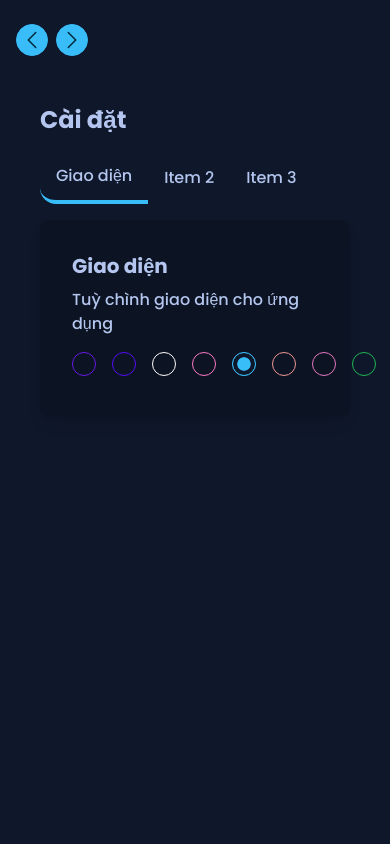
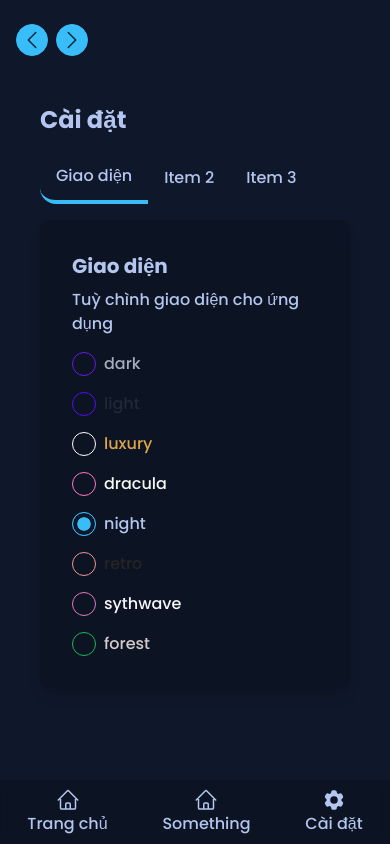
Before and after one commit to hai0z/next-app-movie, a Next.js app: page /setting in a window 390 px wide. Built offline with nearby package versions, Linux system fonts and the light colour scheme; no server answers.

Commit message:
mobile responsive

```diff
--- a/app/components/Slider.tsx
+++ b/app/components/Slider.tsx
@@ -34,13 +34,13 @@ function Slider({ movie }: { movie: MovieList }) {
                         <Image
                             src={`${ImagePath}/original/${m.backdrop_path}`}
                             alt="film"
-                            className="w-full brightness-50 blur-sm object-cover h-[50vh] lg:h-[95vh] rounded-tl-[20px]"
+                            className="w-full brightness-50 md:blur-sm object-cover h-[50vh] lg:h-[95vh] rounded-tl-[20px]"
                             width={1920}
                             height={1080}
                             priority
                         />
 
-                        <div className="absolute top-20 md:top-32 flex flex-col justify-around lg:px-8 md:flex-row w-full px-8">
+                        <div className="absolute bottom-0 md:top-32 flex flex-col md:justify-around lg:px-8 md:flex-row w-full px-8 justify-center">
                             <div
                                 className={`${
                                     currentIndex === index
@@ -67,7 +67,7 @@ function Slider({ movie }: { movie: MovieList }) {
                                     <p className="lg:text-[3rem] md:text-[2rem] text-[1.5rem] text-white font-semibold drop-shadow-2xl shadow-black w-full">
                                         {m.title}
                                     </p>
-                                    <p className="drop-shadow-2xl shadow-black text-[1rem]  w-full text-left  text-white">
+                                    <p className="hidden drop-shadow-2xl shadow-black text-[1rem]  w-full text-left  text-white md:block">
                                         {m.overview}
                                     </p>
                                     <motion.div
--- /dev/null
+++ b/app/components/mobile/MobileTab.tsx
@@ -0,0 +1,60 @@
+"use client";
+import React, { useState, useEffect } from "react";
+import Link from "next/link";
+import { HomeIcon } from "@heroicons/react/24/outline";
+function MobileTab() {
+    const [isScroll, setIsScroll] = useState(false);
+    useEffect(() => {
+        const onScrollTop = () => {
+            if (window.scrollY > 90) {
+                setIsScroll(true);
+            } else {
+                setIsScroll(false);
+            }
+        };
+        window.addEventListener("scroll", onScrollTop);
+        return () => window.removeEventListener("scroll", onScrollTop);
+    }, []);
+    return (
+        <div
+            className={`fixed bottom-0 z-50 bg-base-300 h-16 w-full flex flex-row items-center bg-opacity-80 backdrop-blur-sm justify-around transition-all duration-300 ${
+                isScroll && "-bottom-20 transition-all duration-300"
+            }`}
+        >
+            <div className="flex justify-center items-center flex-col">
+                <Link href={"/"} className="">
+                    <HomeIcon className="h-6 w-6 text-base-content" />
+                </Link>
+                <p>Trang chủ</p>
+            </div>
+            <div className="flex justify-center items-center flex-col">
+                <Link href={"/"} className="">
+                    <HomeIcon className="h-6 w-6 text-base-content" />
+                </Link>
+                <p>Something</p>
+            </div>
+            <div
+                className="flex flex-col justify-center items-center"
+                data-tip="Cài đặt"
+            >
+                <Link href={"/setting"}>
+                    <svg
+                        xmlns="http://www.w3.org/2000/svg"
+                        viewBox="0 0 24 24"
+                        fill="currentColor"
+                        className="w-6 h-6 text-base-content"
+                    >
+                        <path
+                            fillRule="evenodd"
+                            d="M11.078 2.25c-.917 0-1.699.663-1.85 1.567L9.05 4.889c-.02.12-.115.26-.297.348a7.493 7.493 0 00-.986.57c-.166.115-.334.126-.45.083L6.3 5.508a1.875 1.875 0 00-2.282.819l-.922 1.597a1.875 1.875 0 00.432 2.385l.84.692c.095.078.17.229.154.43a7.598 7.598 0 000 1.139c.015.2-.059.352-.153.43l-.841.692a1.875 1.875 0 00-.432 2.385l.922 1.597a1.875 1.875 0 002.282.818l1.019-.382c.115-.043.283-.031.45.082.312.214.641.405.985.57.182.088.277.228.297.35l.178 1.071c.151.904.933 1.567 1.85 1.567h1.844c.916 0 1.699-.663 1.85-1.567l.178-1.072c.02-.12.114-.26.297-.349.344-.165.673-.356.985-.57.167-.114.335-.125.45-.082l1.02.382a1.875 1.875 0 002.28-.819l.923-1.597a1.875 1.875 0 00-.432-2.385l-.84-.692c-.095-.078-.17-.229-.154-.43a7.614 7.614 0 000-1.139c-.016-.2.059-.352.153-.43l.84-.692c.708-.582.891-1.59.433-2.385l-.922-1.597a1.875 1.875 0 00-2.282-.818l-1.02.382c-.114.043-.282.031-.449-.083a7.49 7.49 0 00-.985-.57c-.183-.087-.277-.227-.297-.348l-.179-1.072a1.875 1.875 0 00-1.85-1.567h-1.843zM12 15.75a3.75 3.75 0 100-7.5 3.75 3.75 0 000 7.5z"
+                            clipRule="evenodd"
+                        />
+                    </svg>
+                </Link>
+                <p>Cài đặt</p>
+            </div>
+        </div>
+    );
+}
+
+export default MobileTab;
--- a/app/layout.tsx
+++ b/app/layout.tsx
@@ -8,6 +8,7 @@ const poppins = Poppins({
 });
 import Header from "./components/Header";
 import NextTopLoader from "nextjs-toploader";
+import MobileTab from "./components/mobile/MobileTab";
 export const metadata = {
     title: "The Movies",
     description: "The Movies DB",
@@ -30,7 +31,9 @@ export default function RootLayout({
             <body className={poppins.className}>
                 <div className="flex flex-row">
                     <Sidebar />
-
+                    <div className="md:hidden">
+                        <MobileTab />
+                    </div>
                     <div className="flex flex-col w-full md:pl-[80px]">
                         <NextTopLoader showSpinner={false} />
                         <Header />
--- a/app/movie/[movieId]/page.tsx
+++ b/app/movie/[movieId]/page.tsx
@@ -120,7 +120,7 @@ async function Page({
                     </div>
                 </div>
                 <div>
-                    <p className="text-3xl  text-base-content pt-4">
+                    <p className="md:text-3xl  text-base-content pt-4">
                         Top Diễn Viên
                     </p>
                     <Link
@@ -150,7 +150,7 @@ async function Page({
                     </div>
                 </div>
                 <div>
-                    <p className="text-3xl  text-base-content pt-4">
+                    <p className="md:text-3xl  text-base-content pt-4">
                         Phim Đề Xuất
                     </p>
                     <Link
--- a/app/setting/page.tsx
+++ b/app/setting/page.tsx
@@ -39,87 +39,119 @@ function Page() {
                 <div className="w-full bg-base-300 rounded-lg flex flex-col p-8 shadow-lg">
                     <p className="text-xl font-bold">Giao diện</p>
                     <p className="mt-2">Tuỳ chình giao diện cho ứng dụng</p>
-                    <div className="flex gap-4 mt-4 ">
-                        <div data-theme="dark" className="bg-transparent">
+                    <div className="flex gap-4 mt-4 flex-col md:flex-row flex-wrap ">
+                        <div
+                            data-theme="dark"
+                            className="bg-transparent flex gap-2"
+                        >
                             <input
                                 onClick={() => handleChangeTheme("dark")}
                                 type="radio"
                                 name="radio-1"
-                                className="radio radio-primary tooltip hover:bg-primary"
+                                className="radio radio-primary md:tooltip hover:bg-primary"
                                 data-tip="dark"
                                 checked={theme === "dark"}
                             />
+                            <p className={"block md:hidden"}>dark</p>
                         </div>
-                        <div data-theme="light" className="bg-transparent">
+                        <div
+                            data-theme="light"
+                            className="bg-transparent flex gap-2"
+                        >
                             <input
                                 onClick={() => handleChangeTheme("light")}
                                 type="radio"
                                 name="radio-1"
-                                className="radio radio-primary tooltip hover:bg-primary"
+                                className="radio radio-primary md:tooltip hover:bg-primary"
                                 data-tip="light"
                                 checked={theme === "light"}
                             />
+                            <p className={"block md:hidden"}>light</p>
                         </div>
-                        <div data-theme="luxury" className="bg-transparent">
+                        <div
+                            data-theme="luxury"
+                            className="bg-transparent flex gap-2"
+                        >
                             <input
                                 onClick={() => handleChangeTheme("luxury")}
                                 type="radio"
                                 name="radio-1"
-                                className="radio radio-primary tooltip hover:bg-primary"
+                                className="radio radio-primary md:tooltip hover:bg-primary"
                                 data-tip="luxury"
                                 checked={theme === "luxury"}
                             />
+                            <p className={"block md:hidden"}>luxury</p>
                         </div>
-                        <div data-theme="dracula" className="bg-transparent">
+                        <div
+                            data-theme="dracula"
+                            className="bg-transparent flex gap-2"
+                        >
                             <input
                                 onClick={() => handleChangeTheme("dracula")}
                                 type="radio"
                                 name="radio-1"
-                                className="radio radio-primary tooltip hover:bg-primary"
+                                className="radio radio-primary md:tooltip hover:bg-primary"
                                 data-tip="dracula"
                                 checked={theme === "dracula"}
                             />
+                            <p className={"block md:hidden"}>dracula</p>
                         </div>
-                        <div data-theme="night" className="bg-transparent">
+                        <div
+                            data-theme="night"
+                            className="bg-transparent flex gap-2"
+                        >
                             <input
                                 onClick={() => handleChangeTheme("night")}
                                 type="radio"
                                 name="radio-1"
-                                className="radio radio-primary tooltip hover:bg-primary"
+                                className="radio radio-primary md:tooltip hover:bg-primary"
                                 data-tip="night"
                                 checked={theme === "night"}
                             />
+                            <p className={"block md:hidden"}>night</p>
                         </div>
-                        <div data-theme="retro" className="bg-transparent">
+                        <div
+                            data-theme="retro"
+                            className="bg-transparent flex gap-2"
+                        >
                             <input
                                 onClick={() => handleChangeTheme("retro")}
                                 type="radio"
                                 name="radio-1"
-                                className="radio radio-primary tooltip hover:bg-primary"
+                                className="radio radio-primary md:tooltip hover:bg-primary"
                                 data-tip="retro"
                                 checked={theme === "retro"}
                             />
+                            <p className={"block md:hidden"}>retro</p>
                         </div>
 
-                        <div data-theme="synthwave" className="bg-transparent">
+                        <div
+                            data-theme="synthwave"
+                            className="bg-transparent flex gap-2"
+                        >
                             <input
                                 onClick={() => handleChangeTheme("synthwave")}
                                 type="radio"
                                 name="radio-1"
-                                className="radio radio-primary tooltip hover:bg-primary"
+                                className="radio radio-primary md:tooltip hover:bg-primary"
                                 data-tip="synthwave"
                                 checked={theme === "synthwave"}
                             />
+                            <p className={"block md:hidden"}>sythwave</p>
                         </div>
-                        <div data-theme="forest" className="bg-transparent">
+                        <div
+                            data-theme="forest"
+                            className="bg-transparent flex gap-2"
+                        >
                             <input
                                 onClick={() => handleChangeTheme("forest")}
                                 type="radio"
                                 name="radio-1"
-                                className="radio radio-primary tooltip hover:bg-primary"
+                                className="radio radio-primary md:tooltip hover:bg-primary"
                                 data-tip="forest"
                                 checked={theme === "forest"}
                             />
+                            <p className={"block md:hidden"}>forest</p>
                         </div>
                     </div>
                 </div>
```
